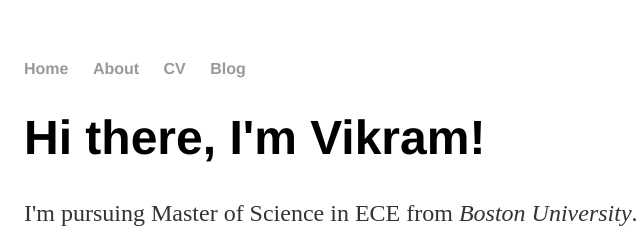
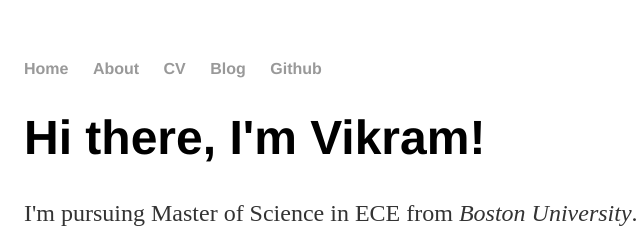
Before and after one commit to gvikram31/gvikram31.github.io, a plain HTML site: page index.html in a window 1280 px wide. Shown: the top 240 px of the page, 168-808 px from the left. Drawn offline with Linux system fonts and the light colour scheme.

Commit message:
Update index.html

```diff
--- a/index.html
+++ b/index.html
@@ -13,6 +13,7 @@
 	        	<li><a href="/about">About</a></li>
         		<li><a href="/cv">CV</a></li>
         		<li><a href="/blog">Blog</a></li>
+			<li><a href="github.com/gvikram31">Github</a></li>
     		</ul>
 		</nav>
 		<div class="container">
```
